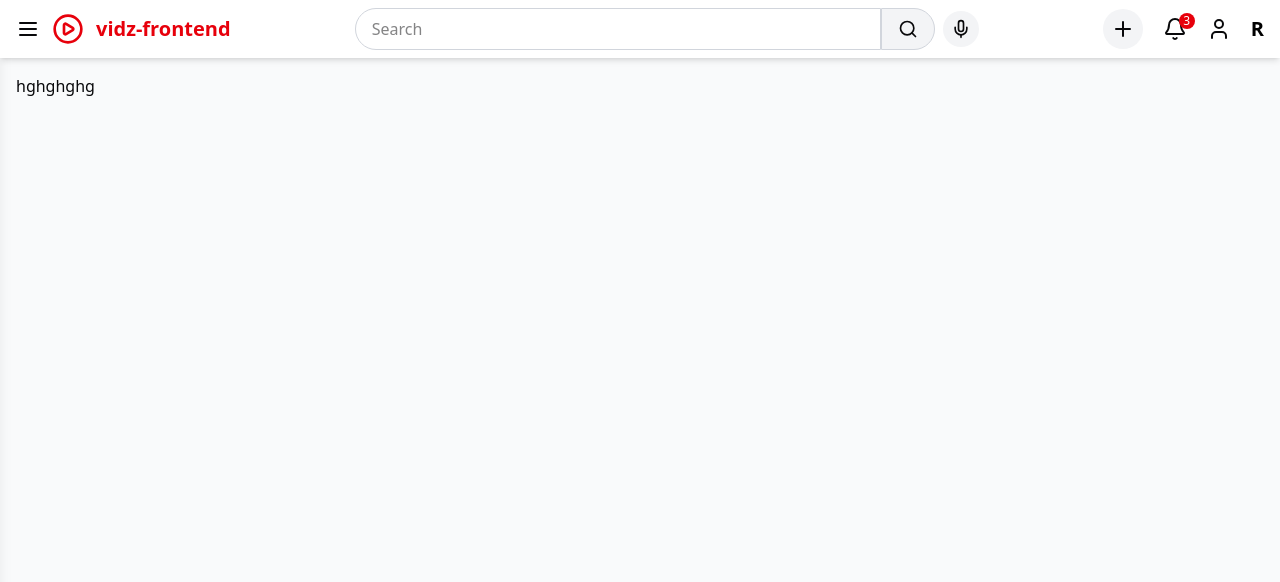
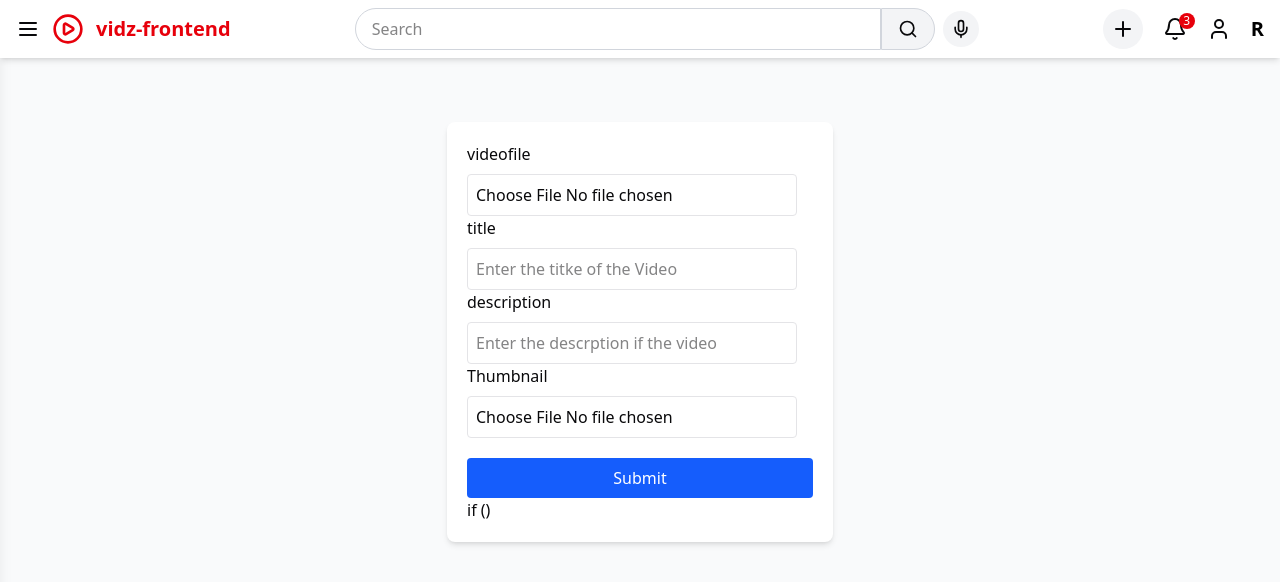
Before and after one commit to Ram-1418/vidz-frontend, a React (Vite) app: page /fileupload in a window 1280 px wide. Shown: the top 582 px of the page. Built offline with nearby package versions, Linux system fonts and the light colour scheme; no server answers.

Commit message:
feat: implement video upload form with file, title, description, and thumbnail inputs

```diff
--- a/src/components/VideoUpload.tsx
+++ b/src/components/VideoUpload.tsx
@@ -1,11 +1,114 @@
-import React from 'react'
+import { uploadVideo } from "@/apiServices/videoService";
+import { useState } from "react";
+
+function isFile(file: unknown): file is File {
+  return file instanceof File;
+}
 
 const VideoUpload = () => {
+  const [videoFile, setvideoFile] = useState<File | null>(null);
+  const [title, settitle] = useState("");
+  const [description, setdescription] = useState("");
+  const [thumbnail, setThumbnail] = useState<File | null>(null);
+  const [loader, setloader] = useState(false);
+
+  const handleSubmit = async (e: React.FormEvent<HTMLFormElement>) => {
+    e.preventDefault();
+    if (!videoFile || !title) {
+      alert("plz upload the videfile and the title");
+    }
+    try {
+      setloader(true);
+      if (!isFile(videoFile) || !isFile(thumbnail)) {
+        return;
+      }
+      const result = await uploadVideo(videoFile, description, title, thumbnail);
+      console.log("uploaded", result);
+      alert("video upload sucessfuly");
+    } catch (error) {
+      console.log("error", error);
+    } finally {
+      setloader(false);
+    }
+  };
   return (
-    <div>
-      hghghghg
+    <div className="flex items-center justify-center mt-12">
+      <form
+        onSubmit={handleSubmit}
+        className="max-w-2xl mx-auto p-5 bg-white shadow-md rounded-md space-x-4 "
+      >
+        <div>
+          <label className="block font-medium" htmlFor="">
+            videofile
+          </label>
+          <input
+            type="file"
+            accept="video/*"
+            onChange={(e) => setvideoFile(e.target.files?.[0] || null)}
+            className="w-full border p-2 rounded mt-2"
+          />
+        </div>
+
+        <div>
+          <label className="block font-medium" htmlFor="">
+            title
+          </label>
+          <input
+            type="text"
+            placeholder="Enter the titke of the Video"
+            onChange={(e) => settitle(e.target.value)}
+            value={title}
+            className="w-full border p-2 rounded mt-2"
+          />
+        </div>
+        <div>
+          <label className="block font-medium" htmlFor="">
+            description
+          </label>
+          <input
+            type="text"
+            placeholder="Enter the descrption if the video"
+            onChange={(e) => setdescription(e.target.value)}
+            value={description}
+            className="w-full border p-2 rounded mt-2"
+          />
+        </div>
+        <div>
+          <label className="block font-medium" htmlFor="">
+            {" "}
+            Thumbnail
+          </label>
+          <input
+            type="file"
+            accept="image/*"
+            onChange={(e) => setThumbnail(e.target.files?.[0] || null)}
+            className="w-full border p-2 rounded mt-2"
+          />
+        </div>
+
+        {loader && (
+          <div className="flex justify-center py-3">
+            <div className="w-8 h-8 border-4 border-blue-600 border-t-transparent rounded-full animate-spin"></div>
+          </div>
+        )}
+
+        <button
+          disabled={loader}
+          className={`w-full text-white py-2 rounded mt-5 ${
+            loader ? "bg-gray-400" : "bg-blue-600 hover:bg-blue-700"
+          }`}
+        >
+          {loader ? "Uploading" : "Submit"}
+        </button>
+        {/* <button className="w-full bg-blue-600 text-white py-2 rounded hover:bg-accent mt-5">
+          Submit
+        </button> */}
+        if () {
+
+        }
+      </form>
     </div>
-  )
-}
+  );
+};
 
-export default VideoUpload
+export default VideoUpload;
```
